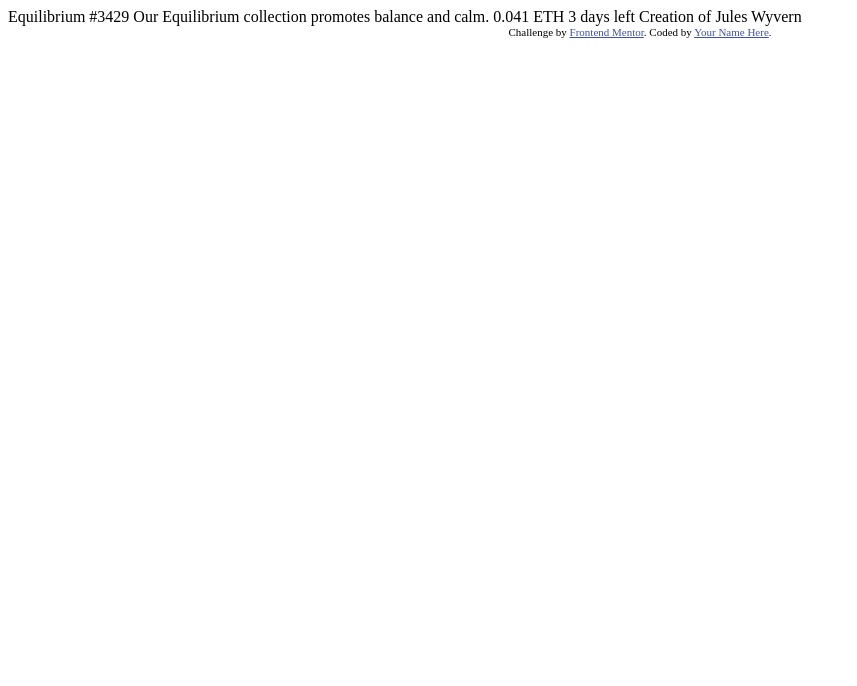
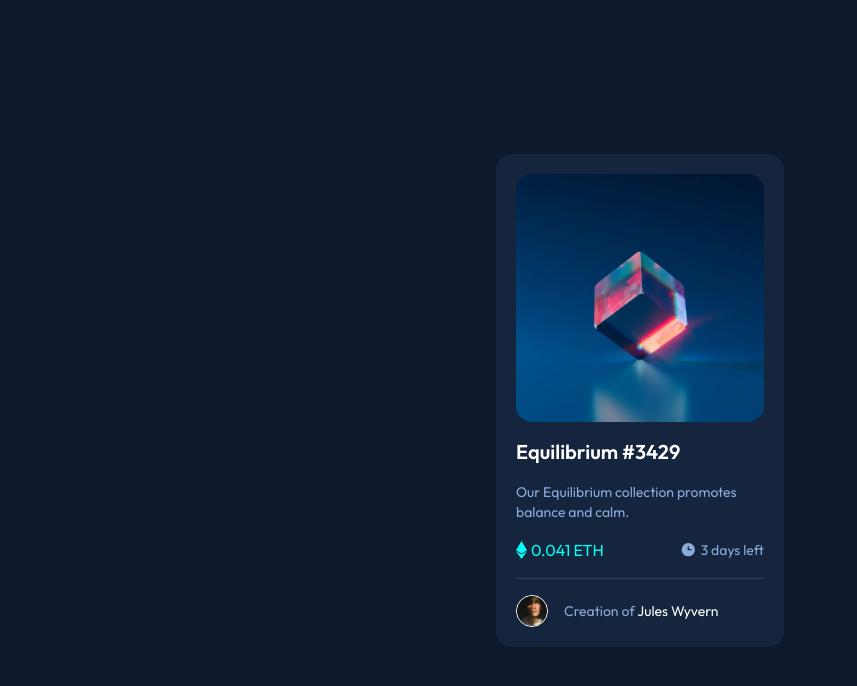
Before and after one commit to devggui/nft-preview-card-component-main, a website: page index.html in a window 1280 px wide. Shown: the whole page, without its empty margins (0-857 px from the left). Drawn offline with nearby package versions, Linux system fonts and the light colour scheme.

Commit message:
feat: finish

```diff
--- a/index.html
+++ b/index.html
@@ -4,30 +4,48 @@
   <meta charset="UTF-8">
   <meta name="viewport" content="width=device-width, initial-scale=1.0"> <!-- displays site properly based on user's device -->
 
+  <script src="https://cdn.tailwindcss.com"></script>
+
   <link rel="icon" type="image/png" sizes="32x32" href="./images/favicon-32x32.png">
+
+  <link rel="preconnect" href="https://fonts.googleapis.com">
+  <link rel="preconnect" href="https://fonts.gstatic.com" crossorigin>
+  <link href="https://fonts.googleapis.com/css2?family=Outfit:wght@300;400;600&display=swap" rel="stylesheet">
+
+  <link rel="stylesheet" href="styles/main.css">
+  <link rel="stylesheet" href="styles/root.css">
 
   <title>Frontend Mentor | NFT preview card component</title>
 
-  <!-- Feel free to remove these styles or customise in your own stylesheet 👍 -->
-  <style>
-    .attribution { font-size: 11px; text-align: center; }
-    .attribution a { color: hsl(228, 45%, 44%); }
-  </style>
 </head>
-<body>
+<body class="w-screen h-screen flex items-center justify-center bg-[var(--Very-dark-blue-main-BG)]">
+  <main class="w-72 flex flex-col p-5 rounded-2xl bg-[var(--Very-dark-blue-card-BG)]">
+    <div class="relative">
+      <img src="./images/image-equilibrium.jpg" alt="Imagem de um cubo colorido com reflexo na parte de baixo." class="rounded-2xl" id="image">
+      <a href="./images/image-equilibrium.jpg">
+        <div class="w-full h-full flex items-center justify-center rounded-2xl opacity-0 absolute top-0 left-0 right-0 bottom-0 duration-300 ease-in-out bg-[var(--Cyan-hover)] bg-[url('./images/icon-view.svg')] bg-no-repeat bg-center cursor-pointer hover:opacity-100"></div>
+      </a>
+    </div>
 
-  Equilibrium #3429
+    <h1 class="font-bold text-[var(--White)] text-xl my-4 hover:text-[var(--Cyan)]">Equilibrium #3429</h1>
 
-  Our Equilibrium collection promotes balance and calm.
+    <p class="text-sm text-[var(--Soft-blue)]">Our Equilibrium collection promotes balance and calm.</p>
 
-  0.041 ETH
-  3 days left
-
-  Creation of Jules Wyvern
-
-  <div class="attribution">
-    Challenge by <a href="https://www.frontendmentor.io?ref=challenge" target="_blank">Frontend Mentor</a>.
-    Coded by <a href="#">Your Name Here</a>.
-  </div>
+    <div class="flex flex-row justify-between my-4">
+      <div class="flex flex-row items-center justify-center">
+        <img src="./images/icon-ethereum.svg" alt="Icone no formato de uma diamante na cor azul." class="mr-1">
+        <p class="text-md text-[var(--Cyan)]">0.041 ETH</p>
+      </div>
+      <div class="flex flex-row items-center justify-center">
+        <img src="./images/icon-clock.svg" alt="Icone de um relógio na cor cinza." class="mr-1">
+        <p class="text-sm text-[var(--Soft-blue)]">3 days left</p>
+      </div>
+    </div>
+    <hr class="border-[var(--Very-dark-blue-line)]">
+    <div class="flex flex-row items-center justify-left mt-4">
+      <img src="./images/image-avatar.png" alt="" class="w-8 h-8 rounded-full border-solid border-[1px] border-[var(--White)] mr-4">
+      <p class="text-sm text-[var(--Soft-blue)]">Creation of <span class="text-[var(--White)] hover:text-[var(--Cyan)]">Jules Wyvern</span></p>
+    </div>
+  </main>
 </body>
 </html>
--- /dev/null
+++ b/postcss.config.js
@@ -0,0 +1,6 @@
+module.exports = {
+  plugins: {
+    tailwindcss: {},
+    autoprefixer: {},
+  }
+}
--- /dev/null
+++ b/styles/main.css
@@ -0,0 +1,3 @@
+@tailwind base;
+@tailwind components;
+@tailwind utilities;
--- /dev/null
+++ b/styles/root.css
@@ -0,0 +1,35 @@
+:root {
+/* ### Primary */
+
+  --Soft-blue: hsl(215, 51%, 70%);
+  --Cyan: hsl(178, 100%, 50%);
+  --Cyan-hover: hsla(178, 100%, 50%, 0.5);
+
+/* ### Neutral */
+
+  --Very-dark-blue-main-BG: hsl(217, 54%, 11%);
+  --Very-dark-blue-card-BG: hsl(216, 50%, 16%);
+  --Very-dark-blue-line: hsl(215, 32%, 27%);
+  --White: hsl(0, 0%, 100%);
+}
+
+* {
+  margin: 0;
+  padding: 0;
+  text-decoration: none;
+  font-family: 'Outfit', sans-serif;
+}
+/*
+.hover-content {
+  background-color: var(--Cyan);
+  background-image: url('../images/icon-view.svg');
+}
+
+.hover-image:hover span {
+  opacity: 1;
+  visibility: visible;
+} */
+/*
+#image {
+  background-color: red;
+} */
```
Also changed, not shown: package.json (added, +7 -0 lines), tailwind.config.js (added, +8 -0 lines), 1 other file.
